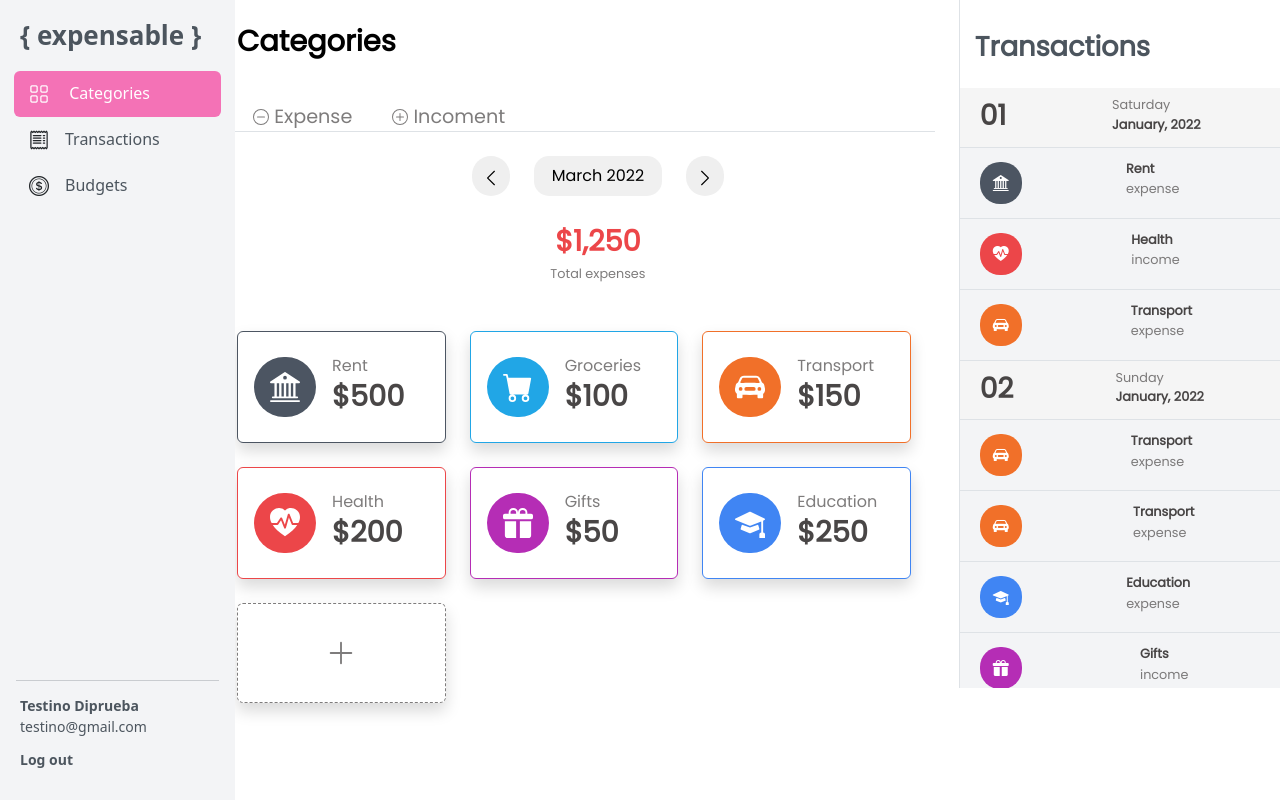
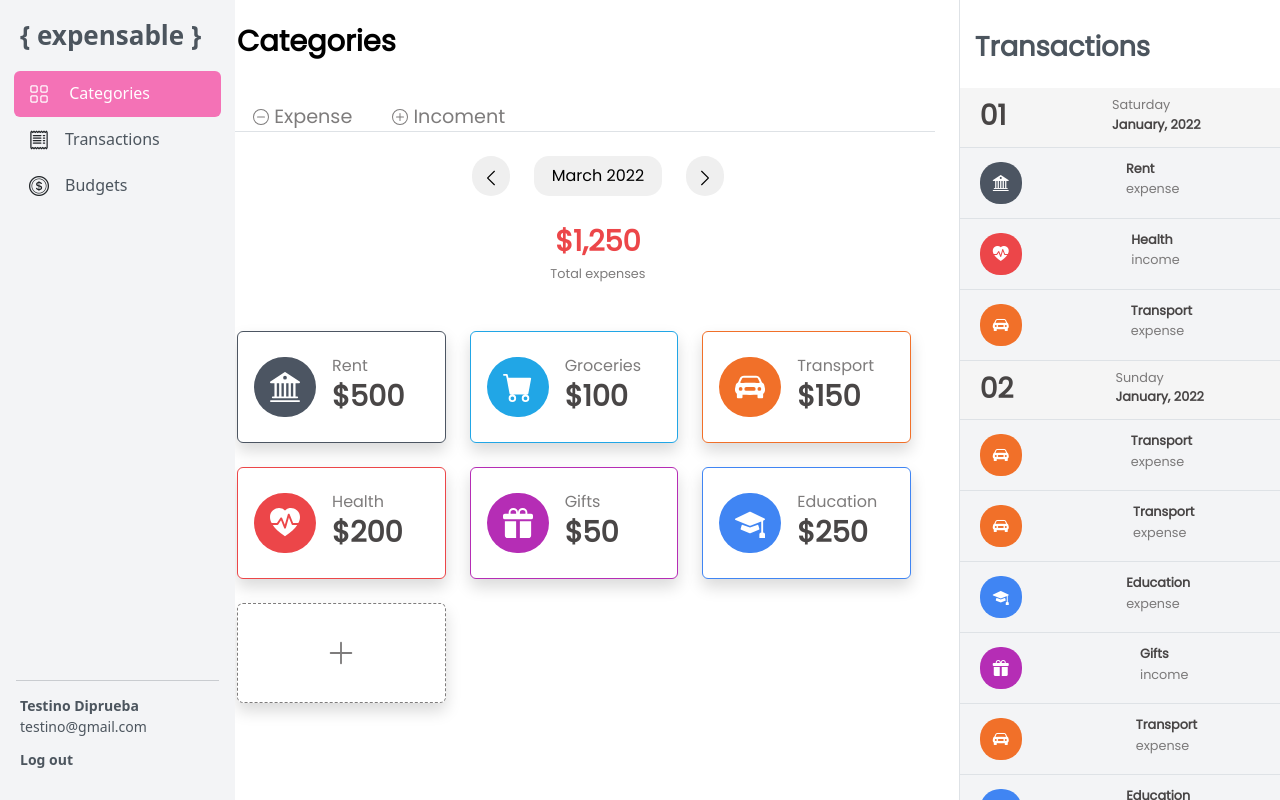
Before and after one commit to saral2829/Proyecto-Transacciones, an Angular app: page / in a window 1280 px wide. Built offline with nearby package versions, Linux system fonts and the light colour scheme.

Commit message:
update scroll

```diff
--- a/src/app/Componente/list-transactions/list-transactions.component.css
+++ b/src/app/Componente/list-transactions/list-transactions.component.css
@@ -58,5 +58,7 @@
 
 .test {
   overflow: scroll;
-  max-height: 600px;
+  max-height: 900px;
+  position: relative;
+  bottom: 0;
 }
```
